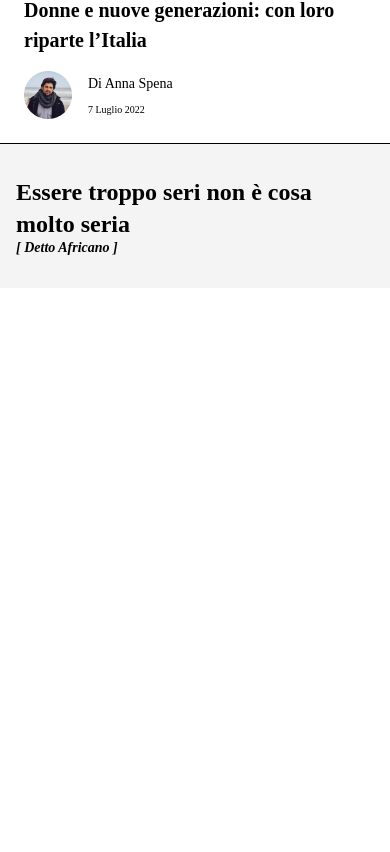
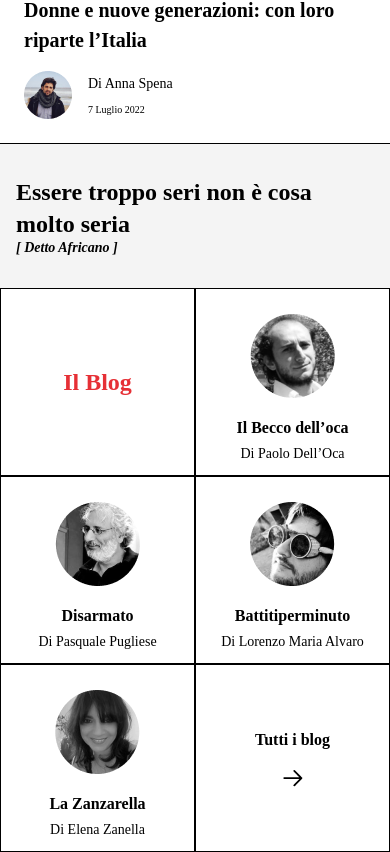
Before and after one commit to rslsj/retex, a Nuxt app: page / in a window 390 px wide. Shown: the part 3161-4013 px from the top of the page. Before the commit the page ends 3449 px from the top, so only its background shows below. Built offline with nearby package versions, Linux system fonts and the light colour scheme; a web font is replaced by a local one.

Commit message:
feat: introduced blog components

```diff
--- /dev/null
+++ b/components/Home/Bloggers/Item.vue
@@ -0,0 +1,50 @@
+<template>
+  <div class="p-6 flex justify-center items-center h-[188px] sm:h-[212px]">
+    <h1
+      v-if="blog?.cartTitle"
+      class="font-bold text-2xl md:text-[40px] text-[#E63036]"
+    >
+      {{ blog?.cartTitle }}
+    </h1>
+    <div v-if="blog?.mobile && isMd" class="flex flex-col items-center">
+      <h2 class="font-bold">{{ blog?.mobile }}</h2>
+      <img
+        class="mt-4 cursor-pointer"
+        src="/assets/icons/arrow-black.png"
+        alt="arrow-black"
+      />
+    </div>
+    <div
+      v-if="!blog?.cartTitle && (!blog?.mobile || !isMd)"
+      class="flex flex-col items-center"
+    >
+      <img class="mt-4 cursor-pointer" :src="blog?.img" alt="arrow-black" />
+      <h2 class="font-bold text-base md:text-lg leading-7 mt-4">
+        {{ blog?.title }}
+      </h2>
+      <h3 class="text-sm font-light leading-6 md:text-base">
+        {{ blog?.author }}
+      </h3>
+    </div>
+  </div>
+</template>
+<script setup>
+const props = defineProps({
+  blog: {
+    type: Object,
+  },
+});
+const isMd = ref(window?.innerWidth < 768);
+
+const handleResize = () => {
+  isMd.value = window?.innerWidth < 768;
+};
+
+onMounted(() => {
+  window.addEventListener("resize", handleResize);
+});
+
+onBeforeUnmount(() => {
+  window.removeEventListener("resize", handleResize);
+});
+</script>
--- /dev/null
+++ b/components/Home/Bloggers/index.vue
@@ -0,0 +1,8 @@
+<template>
+  <div class="grid grid-cols-2 md:grid-cols-6">
+    <home-bloggers-item class="sbb" v-for="blog in bloggers" :blog="blog" />
+  </div>
+</template>
+<script setup>
+import { bloggers } from "@/data/Bloggers.js";
+</script>
--- a/pages/index.vue
+++ b/pages/index.vue
@@ -6,6 +6,7 @@
     <home-divider-action />
     <home-group-article />
     <home-divider-quote />
+    <home-bloggers />
   </div>
 </template>
 <script setup></script>
```
